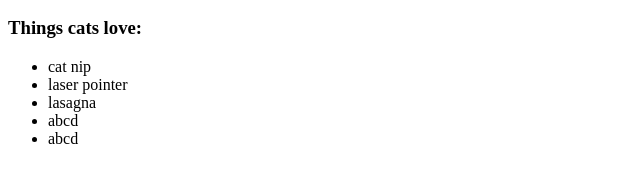
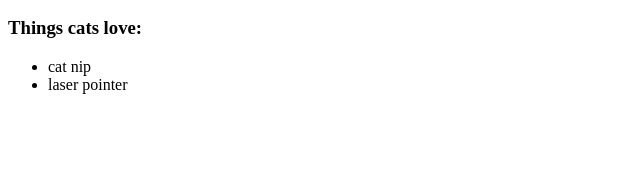
Before and after one commit to indramaha/cat-photo-app-bagus, a plain HTML site: page index.html in a window 1280 px wide. Shown: the part 497-680 px from the top of the page, without its empty margins (0-640 px from the left). Drawn offline with Linux system fonts and the light colour scheme.

Commit message:
menghapus 3 list pada section kedua

```diff
--- a/index.html
+++ b/index.html
@@ -18,9 +18,6 @@
                 <ul>
                     <li>cat nip</li>
                     <li>laser pointer</li>
-                    <li>lasagna</li>
-                    <li>abcd</li>
-                    <li>abcd</li>
                 </ul>
             </section>
             <!--Section 2 finish-->
```
